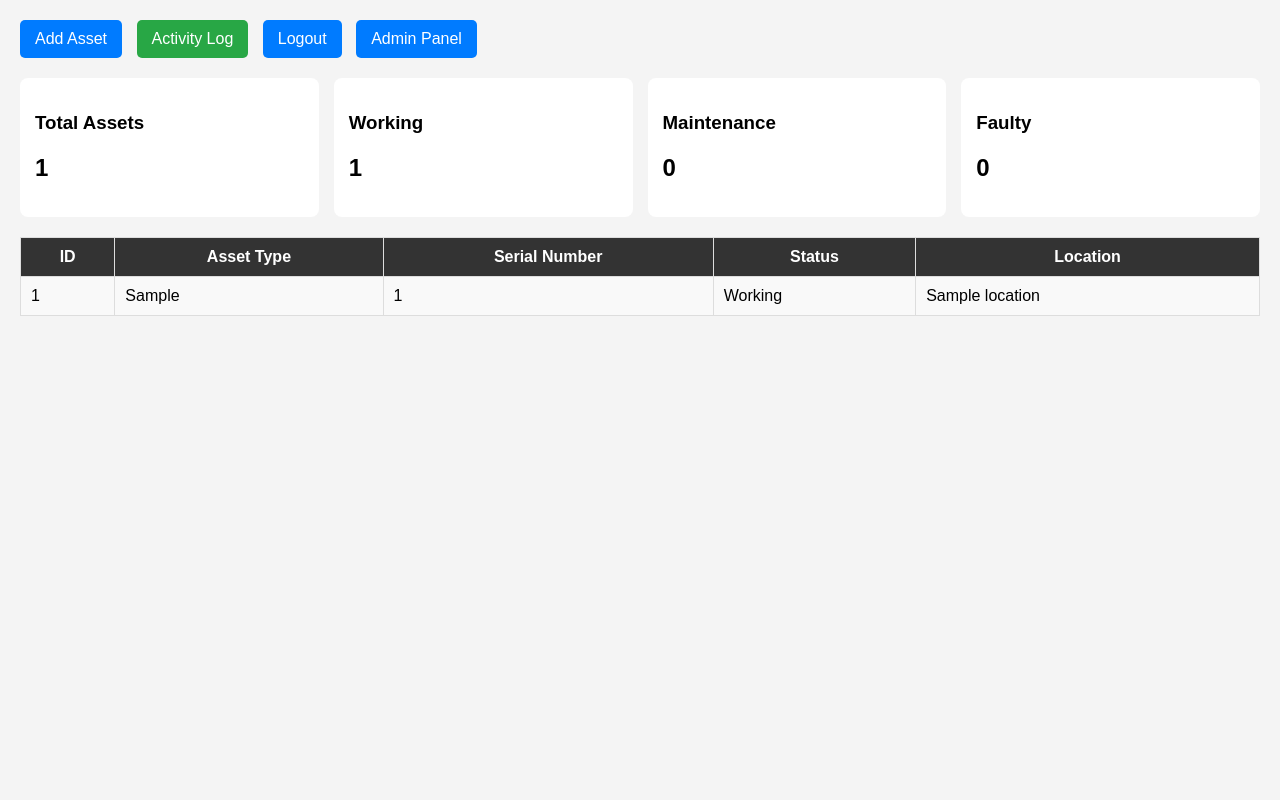
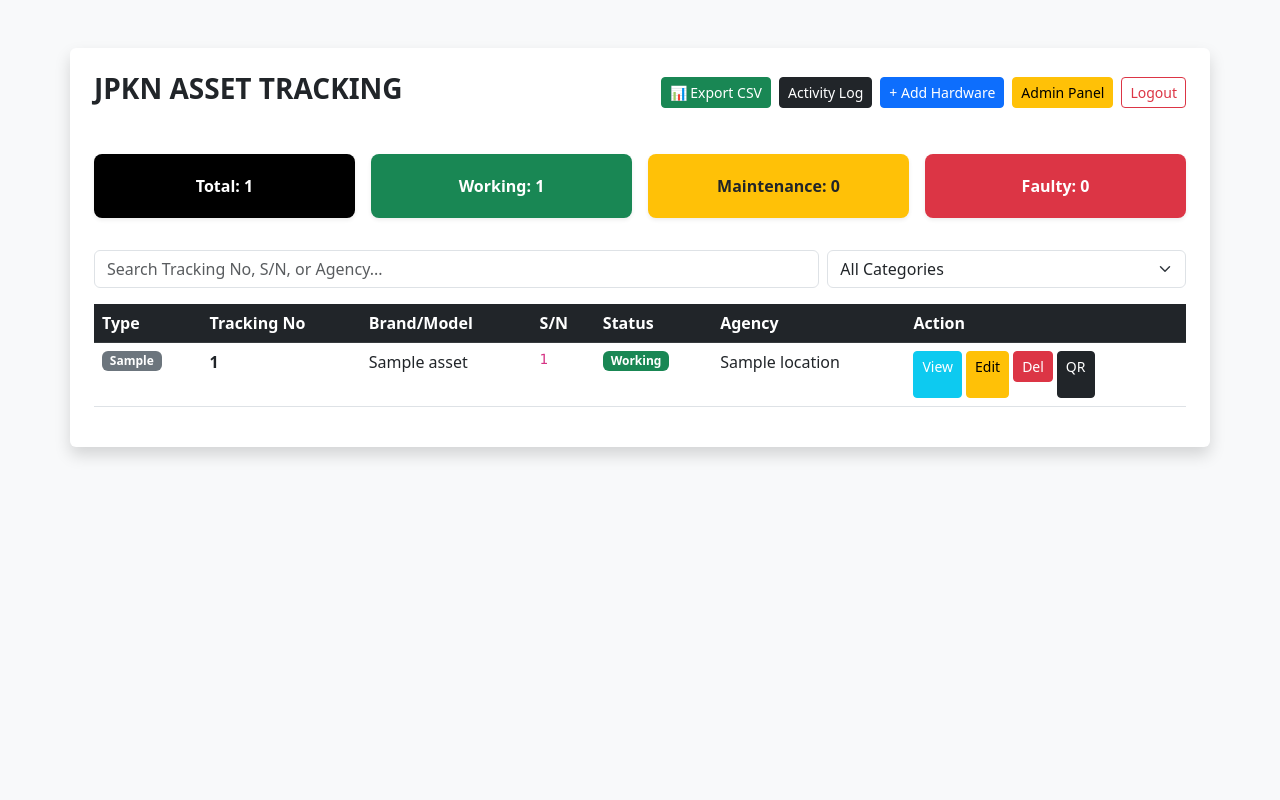
Before and after one commit to Fakhrul0029/Asset-Tracker-System-New-, a Flask app: page / in a window 1280 px wide. Run offline with Flask 3, Linux system fonts and the light colour scheme; the visitor is signed in with stand-in values (Sample User, id 1); a database or web service that is not in the repository returns one stand-in record (values such as "Sample title"); some libraries are stand-ins or nearby versions.

Commit message:
Update asset dashboard title and styles

```diff
--- a/templates/assets.html
+++ b/templates/assets.html
@@ -1,134 +1,310 @@
-<!DOCTYPE html>
+<assets html>
 <html>
 <head>
-    <title>Asset Dashboard</title>
+    <title>ASSETS TRACKING - Dashboard</title>
+
+    <link rel="stylesheet" href="https://cdn.jsdelivr.net/npm/bootstrap@5.3.0/dist/css/bootstrap.min.css">
+    <script src="https://code.jquery.com/jquery-3.6.0.min.js"></script>
 
     <style>
-        body {
-            font-family: Arial;
-            background: #f4f4f4;
-            margin: 0;
+        .stat-card {
             padding: 20px;
+            border-radius: 8px;
+            color: white;
+            text-align: center;
+            font-weight: bold;
         }
 
-        .topbar {
-            margin-bottom: 20px;
+        .bg-black {
+            background: #212529;
         }
 
-        .btn {
-            padding: 10px 15px;
-            background: #007bff;
-            color: white;
-            text-decoration: none;
-            border-radius: 5px;
-            margin-right: 10px;
-            display: inline-block;
+        .bg-green {
+            background: #198754;
         }
 
-        .btn-green {
-            background: #28a745;
+        .bg-yellow {
+            background: #ffc107;
+            color: #212529 !important;
         }
 
-        .stats {
-            display: flex;
-            gap: 15px;
-            margin-bottom: 20px;
+        .bg-red {
+            background: #dc3545;
         }
-
-        .card {
-            background: white;
-            padding: 15px;
-            border-radius: 8px;
-            flex: 1;
-        }
-
-        table {
-            width: 100%;
-            border-collapse: collapse;
-            background: white;
-        }
-
-        th, td {
-            padding: 10px;
-            border: 1px solid #ddd;
-        }
-
-        th {
-            background: #333;
-            color: white;
-        }
-
-        tr:nth-child(even) {
-            background: #f9f9f9;
-        }
-
     </style>
 </head>
 
-<body>
+<body class="p-5 bg-light">
+
+    <div class="container bg-white p-4 rounded shadow">
 
         <!-- TOP BAR -->
-    <div class="topbar">
+        <div class="d-flex justify-content-between align-items-center">
 
-        <a href="/add" class="btn">Add Asset</a>
-        <a href="/activity" class="btn btn-green">Activity Log</a>
-        <a href="/logout" class="btn">Logout</a>
+            <h3 class="fw-bold">
+                JPKN ASSET TRACKING
+            </h3>
 
+            <div class="d-flex gap-2">
+
+                <!-- EXPORT -->
+                <a href="/export" class="btn btn-success btn-sm">
+                    📊 Export CSV
+                </a>
+
+                <!-- ACTIVITY LOG -->
+                <a href="/activity" class="btn btn-dark btn-sm">
+                    Activity Log
+                </a>
+
+                <!-- ADD -->
+                <a href="/add" class="btn btn-primary btn-sm">
+                    + Add Hardware
+                </a>
+
+                <!-- ADMIN -->
                 {% if session['user'] == 'admin' %}
-        <a href="/admin" class="btn">Admin Panel</a>
+                <a href="/admin" class="btn btn-warning btn-sm">
+                    Admin Panel
+                </a>
                 {% endif %}
+
+                <!-- LOGOUT -->
+                <a href="/logout" class="btn btn-outline-danger btn-sm">
+                    Logout
+                </a>
 
             </div>
 
-    <!-- STATS -->
-    <div class="stats">
-
-        <div class="card">
-            <h3>Total Assets</h3>
-            <h2>{{ total }}</h2>
         </div>
 
-        <div class="card">
-            <h3>Working</h3>
-            <h2>{{ working }}</h2>
+        <!-- DASHBOARD COUNTERS -->
+        <div class="row mt-4 g-3">
+
+            <div class="col-md-3">
+                <div class="stat-card bg-black shadow-sm">
+                    Total: {{ total }}
+                </div>
             </div>
 
-        <div class="card">
-            <h3>Maintenance</h3>
-            <h2>{{ maintenance }}</h2>
+            <div class="col-md-3">
+                <div class="stat-card bg-green shadow-sm">
+                    Working: {{ working }}
+                </div>
             </div>
 
-        <div class="card">
-            <h3>Faulty</h3>
-            <h2>{{ faulty }}</h2>
+            <div class="col-md-3">
+                <div class="stat-card bg-yellow shadow-sm">
+                    Maintenance: {{ maintenance }}
+                </div>
+            </div>
+
+            <div class="col-md-3">
+                <div class="stat-card bg-red shadow-sm">
+                    Faulty: {{ faulty }}
+                </div>
+            </div>
+
+        </div>
+
+        <!-- SEARCH + FILTER -->
+        <div class="row mt-4 g-2">
+
+            <div class="col-md-8">
+                <input
+                    type="text"
+                    id="liveSearch"
+                    class="form-control"
+                    placeholder="Search Tracking No, S/N, or Agency..."
+                >
+            </div>
+
+            <div class="col-md-4">
+
+                <select id="typeFilter" class="form-select">
+
+                    <option value="">
+                        All Categories
+                    </option>
+
+                    <option value="Laptop">
+                        Laptops
+                    </option>
+
+                    <option value="PC">
+                        PCs
+                    </option>
+
+                    <option value="Monitor">
+                        Monitors
+                    </option>
+
+                    <option value="Printer">
+                        Printers
+                    </option>
+
+                </select>
+
             </div>
 
         </div>
 
         <!-- TABLE -->
-    <table>
+        <table class="table mt-3 table-hover">
+
+            <thead class="table-dark">
 
                 <tr>
-            <th>ID</th>
-            <th>Asset Type</th>
-            <th>Serial Number</th>
+                    <th>Type</th>
+                    <th>Tracking No</th>
+                    <th>Brand/Model</th>
+                    <th>S/N</th>
                     <th>Status</th>
-            <th>Location</th>
+                    <th>Agency</th>
+                    <th>Action</th>
                 </tr>
 
-        {% for item in data %}
+            </thead>
 
-        <tr>
-            <td>{{ item.id }}</td>
-            <td>{{ item.asset_type }}</td>
-            <td>{{ item.serial_number }}</td>
-            <td>{{ item.status }}</td>
-            <td>{{ item.location }}</td>
+            <tbody id="assetTable">
+
+                {% for row in data %}
+
+                <tr data-type="{{ row.asset_type }}">
+
+                    <td>
+                        <span class="badge bg-secondary">
+                            {{ row.asset_type }}
+                        </span>
+                    </td>
+
+                    <td>
+                        <strong>
+                            {{ row.tracking_number }}
+                        </strong>
+                    </td>
+
+                    <td>
+                        {{ row.cpu_name }}
+                    </td>
+
+                    <td>
+                        <code>
+                            {{ row.serial_number }}
+                        </code>
+                    </td>
+
+                    <td>
+
+                        <span class="badge
+                            {% if row.status == 'Working' %}
+                                bg-success
+
+                            {% elif row.status == 'Maintenance' %}
+                                bg-warning text-dark
+
+                            {% else %}
+                                bg-danger
+                            {% endif %}
+                        ">
+
+                            {{ row.status }}
+
+                        </span>
+
+                    </td>
+
+                    <td>
+                        {{ row.location }}
+                    </td>
+
+                    <!-- ACTION BUTTONS -->
+                    <td class="d-flex gap-1">
+
+                        <!-- VIEW -->
+                        <a href="/asset/{{ row.id }}"
+                           class="btn btn-sm btn-info text-white">
+
+                            View
+
+                        </a>
+
+                        <!-- EDIT -->
+                        <a href="/edit/{{ row.id }}"
+                           class="btn btn-sm btn-warning">
+
+                            Edit
+
+                        </a>
+
+                        <!-- DELETE -->
+                        <form action="/delete/{{ row.id }}"
+                              method="POST"
+                              onsubmit="return confirm('Delete?');">
+
+                            <button class="btn btn-sm btn-danger">
+
+                                Del
+
+                            </button>
+
+                        </form>
+
+                        <!-- QR -->
+                        <a href="/qr/{{ row.id }}"
+                           class="btn btn-sm btn-dark">
+
+                            QR
+
+                        </a>
+
+                    </td>
+
                 </tr>
 
                 {% endfor %}
 
+            </tbody>
+
         </table>
+
+    </div>
+
+    <!-- SEARCH FILTER SCRIPT -->
+    <script>
+
+        $(document).ready(function(){
+
+            function filter() {
+
+                var s = $("#liveSearch").val().toLowerCase();
+                var t = $("#typeFilter").val().toLowerCase();
+
+                $("#assetTable tr").filter(function() {
+
+                    $(this).toggle(
+
+                        $(this).text().toLowerCase().indexOf(s) > -1 &&
+
+                        (
+                            t === "" ||
+
+                            $(this).attr("data-type").toLowerCase() === t
+                        )
+
+                    );
+
+                });
+
+            }
+
+            $("#liveSearch").on("keyup", filter);
+
+            $("#typeFilter").on("change", filter);
+
+        });
+
+    </script>
 
 </body>
 </html>
```
Lines whose indentation alone changed are shown as unchanged.
